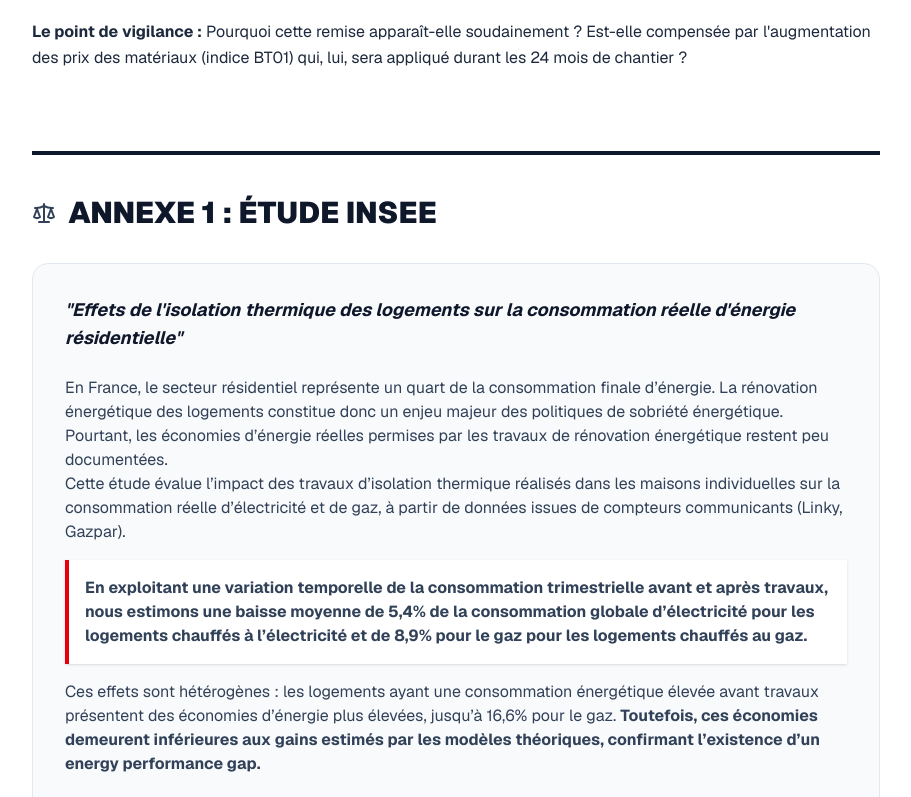
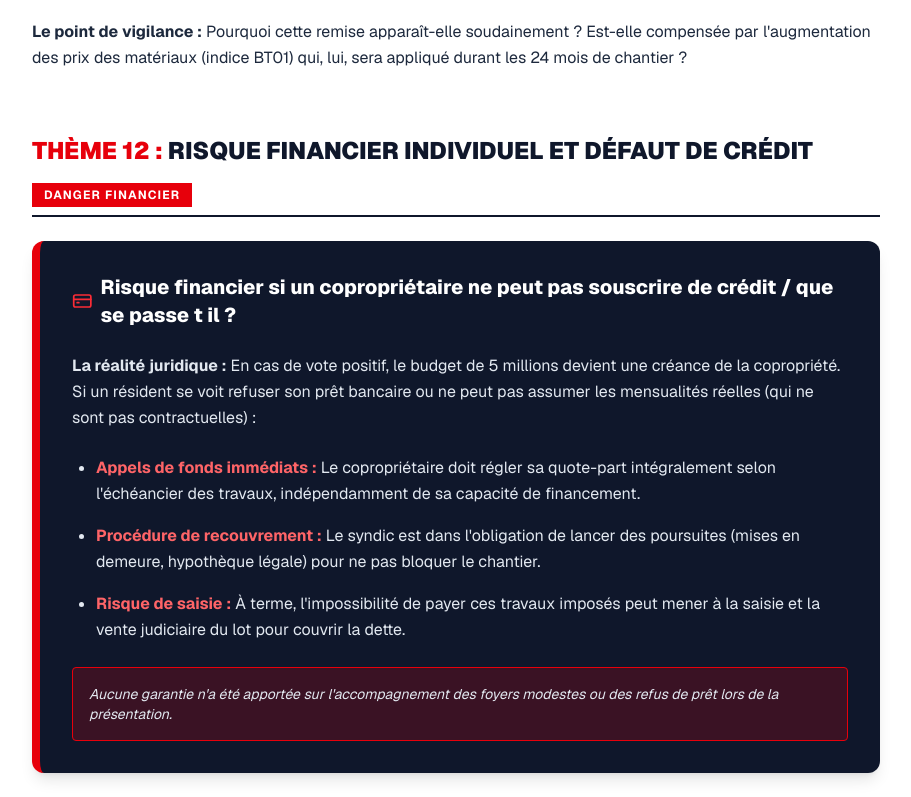
Before and after one commit to AlexSearha/audit-travaux, a Next.js app: page / in a window 1280 px wide. Shown: the part 4383-5180 px from the top of the page, without its empty margins (184-1095 px from the left). Built offline with nearby package versions, Linux system fonts and the light colour scheme.

Commit message:
add nouvelle question

```diff
--- a/app/components/AuditCopro.tsx
+++ b/app/components/AuditCopro.tsx
@@ -1,4 +1,5 @@
 import {
+  CreditCard,
   ExternalLink,
   FileWarning,
   Info,
@@ -336,6 +337,59 @@ export default function AuditCopropriete() {
           </div>
         </ThemeBlock>
 
+        <ThemeBlock
+          theme="THÈME 12"
+          title="Risque financier individuel et défaut de crédit"
+          status="DANGER FINANCIER"
+        >
+          <div className="bg-slate-900 text-white p-8 rounded-xl shadow-lg border-l-8 border-red-600">
+            <h3 className="text-xl font-extrabold mb-6 flex items-center gap-2">
+              <CreditCard className="text-red-500" /> Risque financier si un
+              copropriétaire ne peut pas souscrire de crédit / que se passe t il
+              ?
+            </h3>
+            <div className="space-y-6 text-slate-200">
+              <p>
+                <strong>La réalité juridique :</strong> En cas de vote positif,
+                le budget de 5 millions devient une créance de la copropriété.
+                Si un résident se voit refuser son prêt bancaire ou ne peut pas
+                assumer les mensualités réelles (qui ne sont pas contractuelles)
+                :
+              </p>
+              <ul className="list-disc ml-6 space-y-4">
+                <li>
+                  <span className="text-red-400 font-bold">
+                    Appels de fonds immédiats :
+                  </span>{" "}
+                  Le copropriétaire doit régler sa quote-part intégralement
+                  selon l'échéancier des travaux, indépendamment de sa capacité
+                  de financement.
+                </li>
+                <li>
+                  <span className="text-red-400 font-bold">
+                    Procédure de recouvrement :
+                  </span>{" "}
+                  Le syndic est dans l'obligation de lancer des poursuites
+                  (mises en demeure, hypothèque légale) pour ne pas bloquer le
+                  chantier.
+                </li>
+                <li>
+                  <span className="text-red-400 font-bold">
+                    Risque de saisie :
+                  </span>{" "}
+                  À terme, l'impossibilité de payer ces travaux imposés peut
+                  mener à la saisie et la vente judiciaire du lot pour couvrir
+                  la dette.
+                </li>
+              </ul>
+              <p className="mt-4 p-4 bg-red-600/20 border border-red-600 rounded italic text-sm">
+                Aucune garantie n'a été apportée sur l'accompagnement des foyers
+                modestes ou des refus de prêt lors de la présentation.
+              </p>
+            </div>
+          </div>
+        </ThemeBlock>
+
         {/* ANNEXE */}
         <div className="mt-20 pt-10 border-t-4 border-slate-900">
           <h2 className="text-3xl font-black mb-8 flex items-center gap-3">
```
